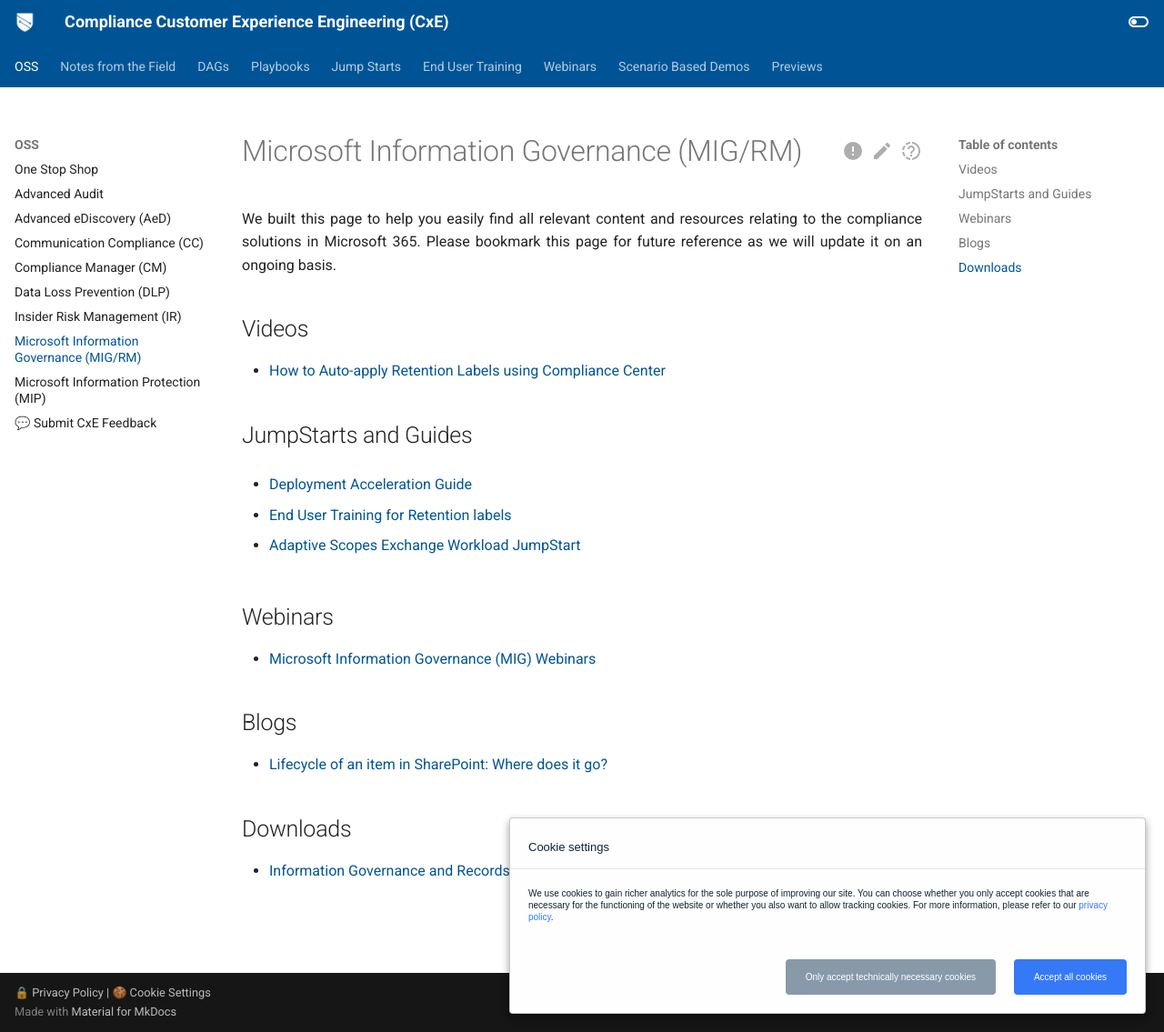
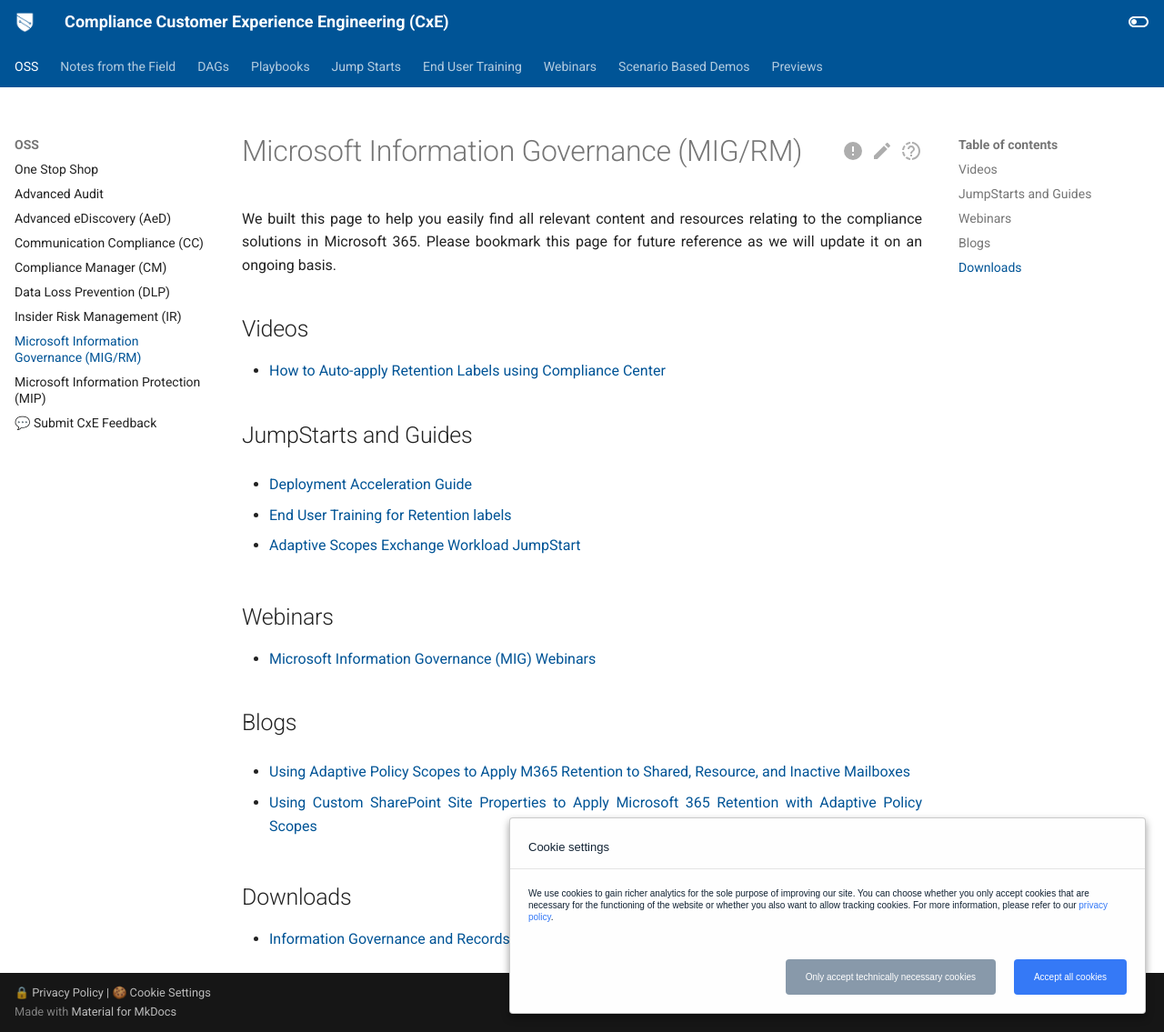
Before and after one commit to microsoft/ComplianceCxE, an MkDocs documentation site: the page built from docs/resources/mig.md, in a window 1280 px wide and 1135 px high. Shown: the whole window at 91% size. Built offline with MkDocs 1.6.1 and Material for MkDocs 9.7.7, drawn with Linux system fonts in a browser that asks for light colours; comment, search, counter and statistics services are not loaded.

Commit message:
add blog links

```diff
--- a/docs/resources/mig.md
+++ b/docs/resources/mig.md
@@ -20,7 +20,9 @@
 * [Microsoft Information Governance (MIG) Webinars](../../webinars#microsoft-information-governance)
 
 ## Blogs
-* [Lifecycle of an item in SharePoint: Where does it go?](https://techcommunity.microsoft.com/t5/security-compliance-and-identity/lifecycle-of-an-item-in-sharepoint-where-does-it-go/ba-p/1751228)
+* [Using Adaptive Policy Scopes to Apply M365 Retention to Shared, Resource, and Inactive Mailboxes](https://techcommunity.microsoft.com/t5/security-compliance-and-identity/using-adaptive-policy-scopes-to-apply-m365-retention-to-shared/ba-p/3053641)
+
+* [Using Custom SharePoint Site Properties to Apply Microsoft 365 Retention with Adaptive Policy Scopes](https://techcommunity.microsoft.com/t5/security-compliance-and-identity/using-custom-sharepoint-site-properties-to-apply-microsoft-365/ba-p/3133970)
 
 ## Downloads
 * [Information Governance and Records Management permissions by feature/persona/role](files/Permissions.xlsx)
```
